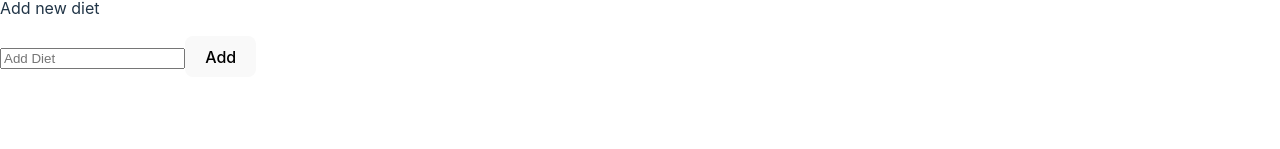
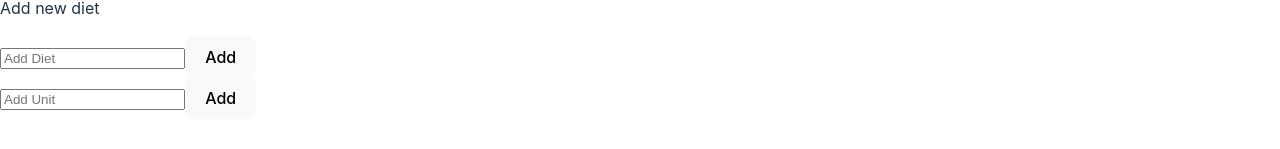
Before and after one commit to CodecoolGlobal/el-proyecte-grande-sprint-1-java-tolnabert, a React (Vite) app in the folder frontend/: page /create-recipe in a window 1280 px wide. Shown: the part 399-548 px from the top of the page. Built offline with nearby package versions, Linux system fonts and the light colour scheme; no server answers.

Commit message:
Implemented unit adding feature without a display in CreateRecipe.tsx. It adds the unit to the db.

```diff
--- /dev/null
+++ b/frontend/src/components/AddUnit.tsx
@@ -0,0 +1,47 @@
+import React, { useState } from "react";
+
+interface AddUnitProps {
+    addUnit: (unitName: string) => void;
+}
+
+const AddUnit: React.FC<AddUnitProps> = ({ addUnit }) => {
+    const [newUnit, setNewUnit] = useState("");
+
+    const handleChange = (e: React.ChangeEvent<HTMLInputElement>) => {
+        setNewUnit(e.target.value);
+    };
+
+    const handleSubmit = async (e: React.FormEvent<HTMLFormElement>) => {
+        e.preventDefault();
+        try {
+            const response = await fetch("/api/units", {
+                method: "POST",
+                headers: {
+                    "Content-Type": "application/json",
+                },
+                body: JSON.stringify({ unitName: newUnit }),
+            });
+            if (!response.ok) {
+                throw new Error("Failed to add diet");
+            }
+            addUnit(newUnit);
+            setNewUnit("");
+        } catch (error) {
+            console.error("Error adding unit: ", error);
+        }
+    };
+
+    return (
+        <form onSubmit={handleSubmit}>
+            <input
+                type="text"
+                placeholder="Add Unit"
+                value={newUnit}
+                onChange={handleChange}
+            />
+            <button type="submit">Add</button>
+        </form>
+    );
+};
+
+export default AddUnit;
--- a/frontend/src/pages/CreateRecipe.tsx
+++ b/frontend/src/pages/CreateRecipe.tsx
@@ -1,8 +1,10 @@
 import React, { useEffect, useState } from "react";
 import FormRow from "../components/FormRow";
 import { Diet } from "../utils/types";
+import { Unit} from "../utils/types";
 import Checkbox from "../components/Checkbox";
 import AddDiet from "../components/AddDiet.tsx";
+import AddUnit from "../components/AddUnit.tsx";
 
 function CreateRecipe() {
   const [createForm, setCreateForm] = useState({
@@ -10,6 +12,7 @@ function CreateRecipe() {
     description: "",
     diets: [] as Diet[],
     ingredients: "",
+    units: [] as Unit[],
     steps: "",
     portions: 0,
     image: "",
@@ -72,6 +75,7 @@ function CreateRecipe() {
         description: "",
         diets: [],
         ingredients: "",
+        units: [],
         steps: "",
         portions: 0,
         image: "",
@@ -98,6 +102,13 @@ function CreateRecipe() {
     setCreateForm((prevForm) => ({
       ...prevForm,
       diets: [...prevForm.diets, { name: dietName, isChecked: false }],
+    }));
+  };
+
+  const handleAddUnit = (unitName: string) => {
+    setCreateForm((prevForm) => ({
+      ...prevForm,
+      units: [...prevForm.units, { name: unitName }],
     }));
   };
 
@@ -177,6 +188,7 @@ function CreateRecipe() {
         </form>
         <p>Add new diet</p>
         <AddDiet addDiet={handleAddDiet}/>
+        <AddUnit addUnit={handleAddUnit}/>
       </>
   );
 }
--- a/frontend/src/utils/types.ts
+++ b/frontend/src/utils/types.ts
@@ -26,3 +26,7 @@ export type Diet = {
   name: string;
   isChecked: boolean;
 }
+
+export type Unit = {
+  name: string;
+}
```
